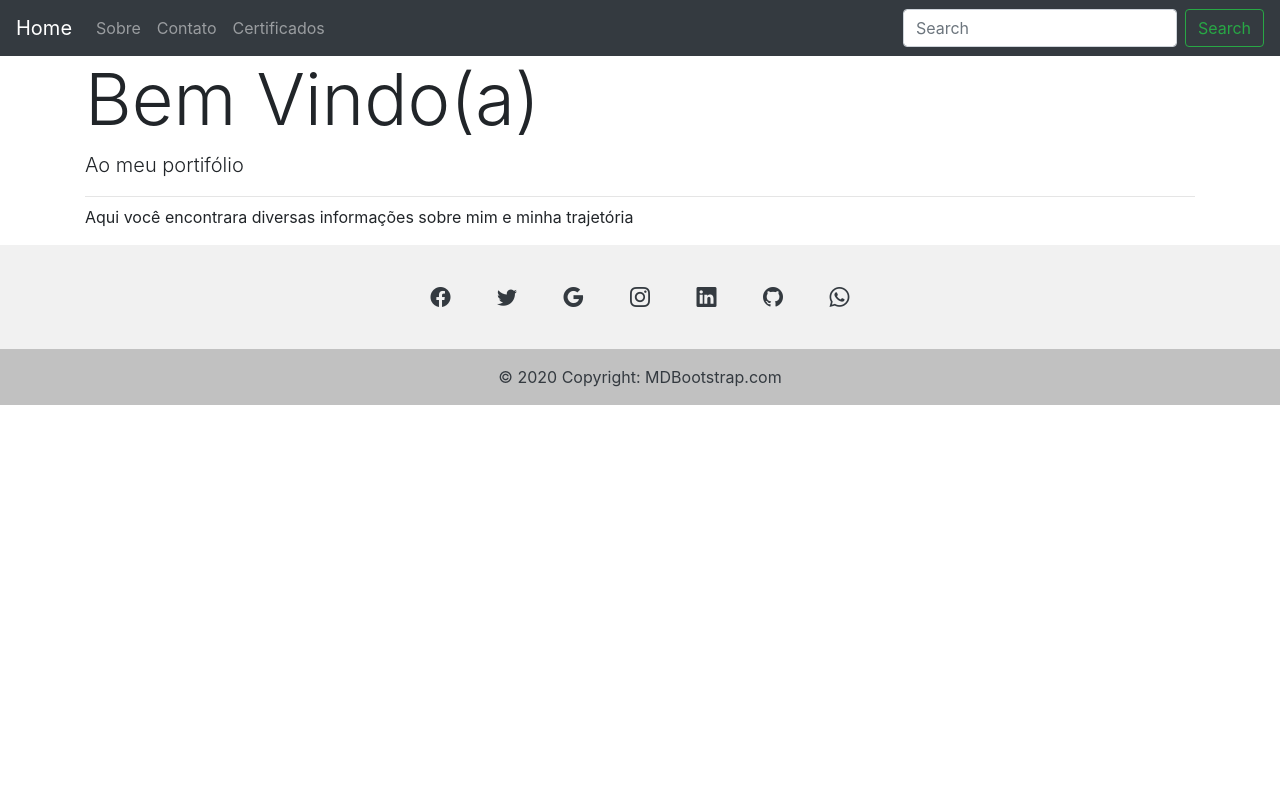
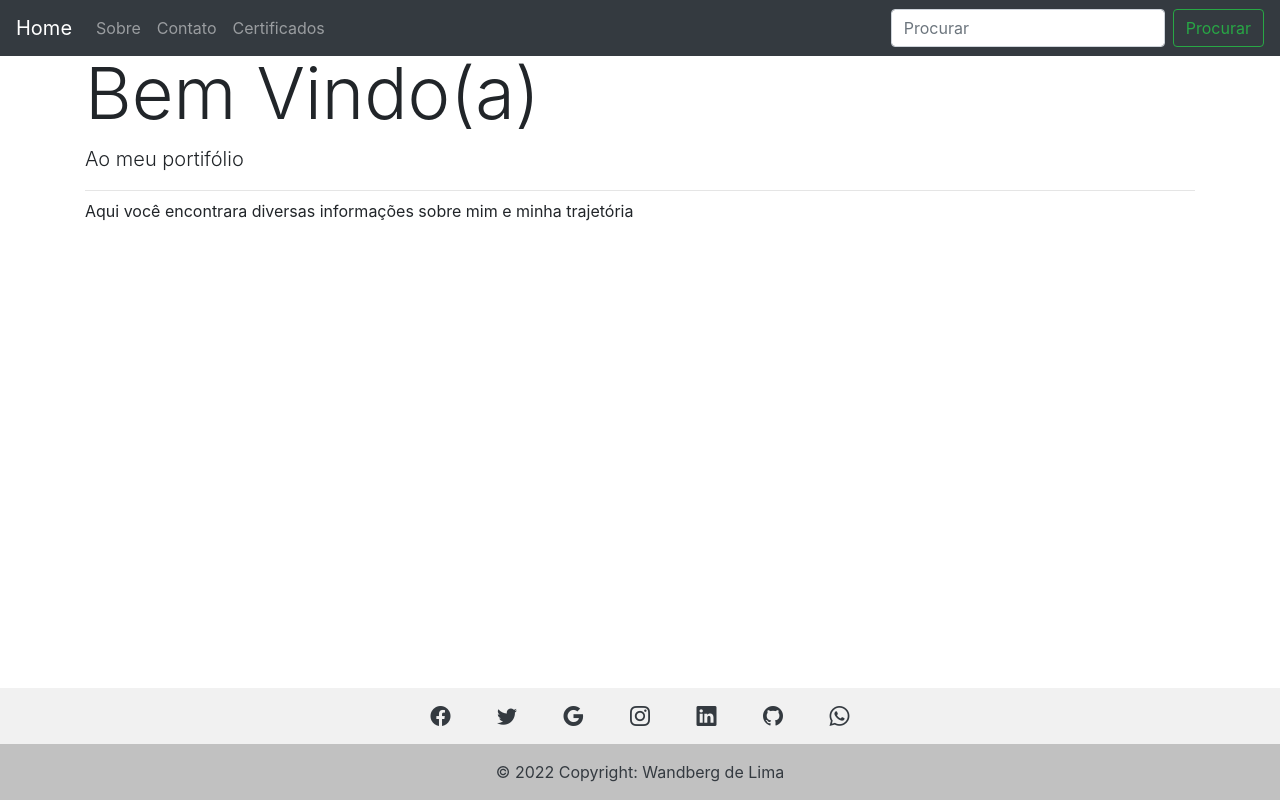
Before and after one commit to wandberglima/Portifolio, a plain HTML site: page index.html in a window 1280 px wide. Drawn offline with nearby package versions, Linux system fonts and the light colour scheme.

Commit message:
ajustes de index

```diff
--- a/css/style-home.css
+++ b/css/style-home.css
@@ -0,0 +1,9 @@
+.zerado {
+    margin-bottom: 0px !important;
+    padding: 0px !important;
+}
+
+.posicao {
+    position: relative;
+    top: 50px;
+}
--- a/index.html
+++ b/index.html
@@ -13,7 +13,7 @@
   </head>
   <body>
     <!-- Menu de Navegação -->
-    <header>
+    <header class="fixed-top">
       <nav class="navbar navbar-expand-lg navbar-dark bg-dark">
         <button class="navbar-toggler" type="button" data-toggle="collapse" data-target="#navbarTogglerDemo01" aria-controls="navbarTogglerDemo01" aria-expanded="false" aria-label="Toggle navigation">
           <span class="navbar-toggler-icon"></span>
@@ -32,29 +32,30 @@
             </li>
           </ul>
           <form class="form-inline my-2 my-lg-0">
-            <input class="form-control mr-sm-2" type="search" placeholder="Search" aria-label="Search">
-            <button class="btn btn-outline-success my-2 my-sm-0" type="submit">Search</button>
+            <input class="form-control mr-sm-2" type="search" placeholder="Procurar" aria-label="Search">
+            <button class="btn btn-outline-success my-2 my-sm-0" id="procura" type="submit">Procurar</button>
           </form>
         </div>
       </nav>
     </header>
 
+    <main class="container-fluid posicao">
       <!-- Tela de Boas Vindas -->
-    <section class="container-fluid">
-      <div class="container">
+      <section class="container">
         <h1 class="display-3">Bem Vindo(a)</h1>
         <p class="lead">Ao meu portifólio</p>
         <hr class="my-2">
         <p>Aqui você encontrara diversas informações sobre mim e minha trajetória</p>
-      </div>
       </section>
 
+    </main>
+
     <!-- Rodapé Estilizado -->
-      <footer class="text-center text-white" style="background-color: #f1f1f1;">
+    <footer class="text-center text-white fixed-bottom" style="background-color: #f1f1f1;">
       <!-- Grid container -->
-        <div class="container pt-4">
+      <div class="container pt-4 zerado">
         <!-- Section: Social media -->
-          <section class="mb-4">
+        <section class="mb-4 zerado">
           <!-- Facebook -->
           <a
             class="btn btn-link btn-floating btn-lg text-dark m-1"
@@ -127,8 +128,8 @@
 
       <!-- Copyright -->
       <div class="text-center text-dark p-3" style="background-color: rgba(0, 0, 0, 0.2);">
-          © 2020 Copyright:
-          <a class="text-dark" href="https://mdbootstrap.com/">MDBootstrap.com</a>
+        © 2022 Copyright:
+        <a class="text-dark">Wandberg de Lima</a>
       </div>
       <!-- Copyright -->
     </footer>
--- a/js/script-home.js
+++ b/js/script-home.js
@@ -1,11 +1,6 @@
-var paginaAtual = document.getElementById("select").value;
-var mensagem = document.getElementById("mensagem");
-var passo = document.getElementById("passo");
-var qualMetodo = true;
+const procura = document.getElementById('procura');
 
-function mudaPagina() {
-  const pagina = document.getElementById("select").value;
-  if (pagina !== paginaAtual) {
-    location.href = "index2.html";
-  }
-}
+    procura.addEventListener('click', () => {
+        console.log('clicando');
+
+    });
```
Lines whose indentation alone changed are shown as unchanged.
